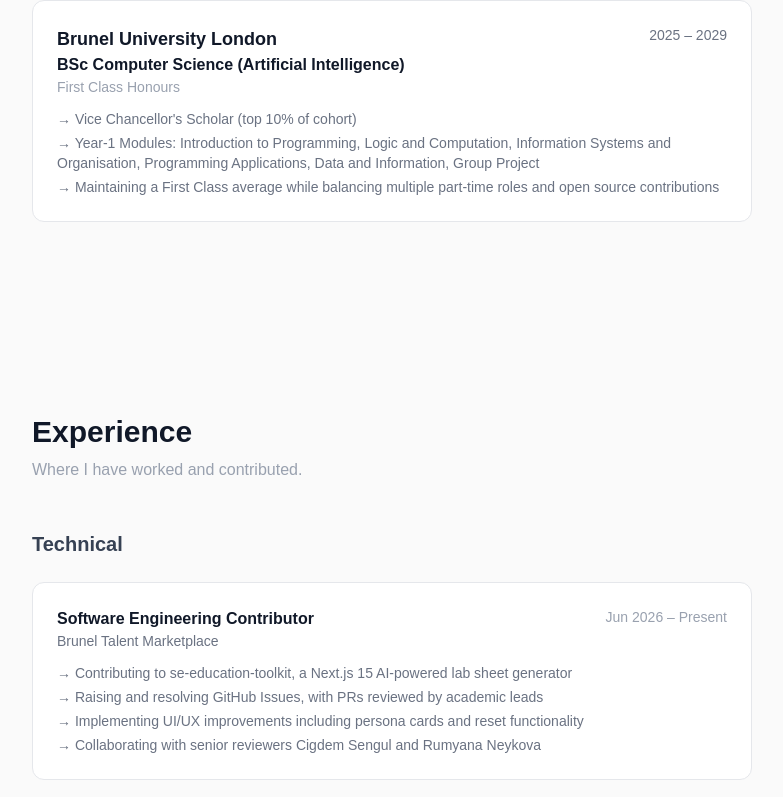
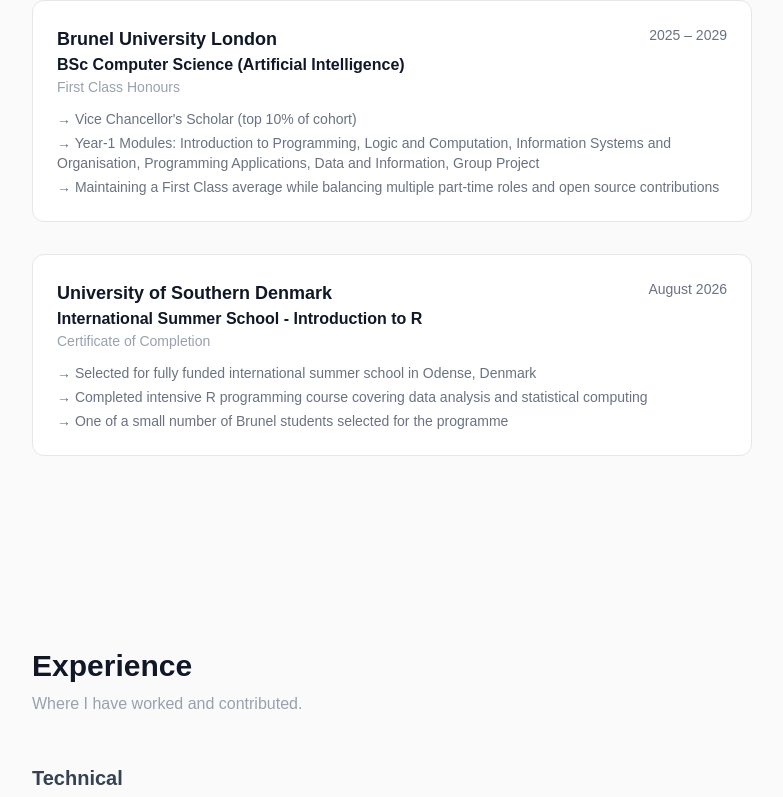
Before and after one commit to krtk119/Portfolio, a Next.js app: page / in a window 1280 px wide. Shown: the part 1518-2315 px from the top of the page, without its empty margins (248-1031 px from the left). Built offline with nearby package versions, Linux system fonts and the light colour scheme.

Commit message:
Added SDU summer school under education section

```diff
--- a/app/page.tsx
+++ b/app/page.tsx
@@ -12,6 +12,17 @@
       "Maintaining a First Class average while balancing multiple part-time roles and open source contributions",
     ],
   },
+  {institution: "University of Southern Denmark",
+    degree: "International Summer School - Introduction to R",
+    period: "August 2026",
+    predictedGrade: "Certificate of Completion",
+    points:[
+      "Selected for fully funded international summer school in Odense, Denmark",
+    "Completed intensive R programming course covering data analysis and statistical computing",
+    "One of a small number of Brunel students selected for the programme",
+    ]
+    ,
+  }
 ]
 
 const projects = [
```
